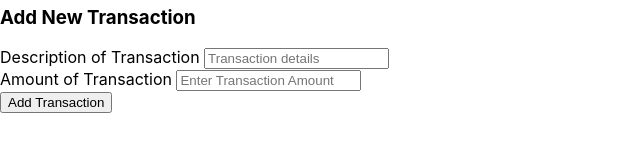
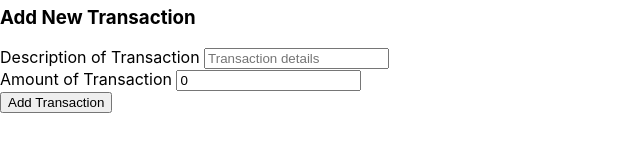
Before and after one commit to AliRa22aq/Expense-Tracker-PWA, a React (Create React App) app: page / in a window 1280 px wide. Shown: the part 459-610 px from the top of the page, without its empty margins (0-640 px from the left). Built offline with nearby package versions, Linux system fonts and the light colour scheme.

Commit message:
Update AddTransaction.tsx

```diff
--- a/src/components/AddTransaction.tsx
+++ b/src/components/AddTransaction.tsx
@@ -2,8 +2,8 @@ import React, { useState } from 'react'
 
 export const AddTransaction = () => {
 
-    const [description, setDiscription] = useState();
-    const [transactionAmount, setTransactionAmount] = useState();
+    const [description, setDiscription] = useState("");
+    const [transactionAmount, setTransactionAmount] = useState(0);
 
     return (
         <div>
@@ -16,6 +16,7 @@ export const AddTransaction = () => {
                         id= "description"
                         placeholder="Transaction details"
                         value={description}
+                        onChange = {(e) => setDiscription(e.target.value)}
                     />
                 </div>
                 <div>
@@ -25,6 +26,8 @@ export const AddTransaction = () => {
                         id= "descriptionAmount"
                         placeholder="Enter Transaction Amount"
                         value={transactionAmount}
+                        onChange = {(e) => setTransactionAmount(Number(e.target.value))}
+
 
                     />
                 </div>
```
